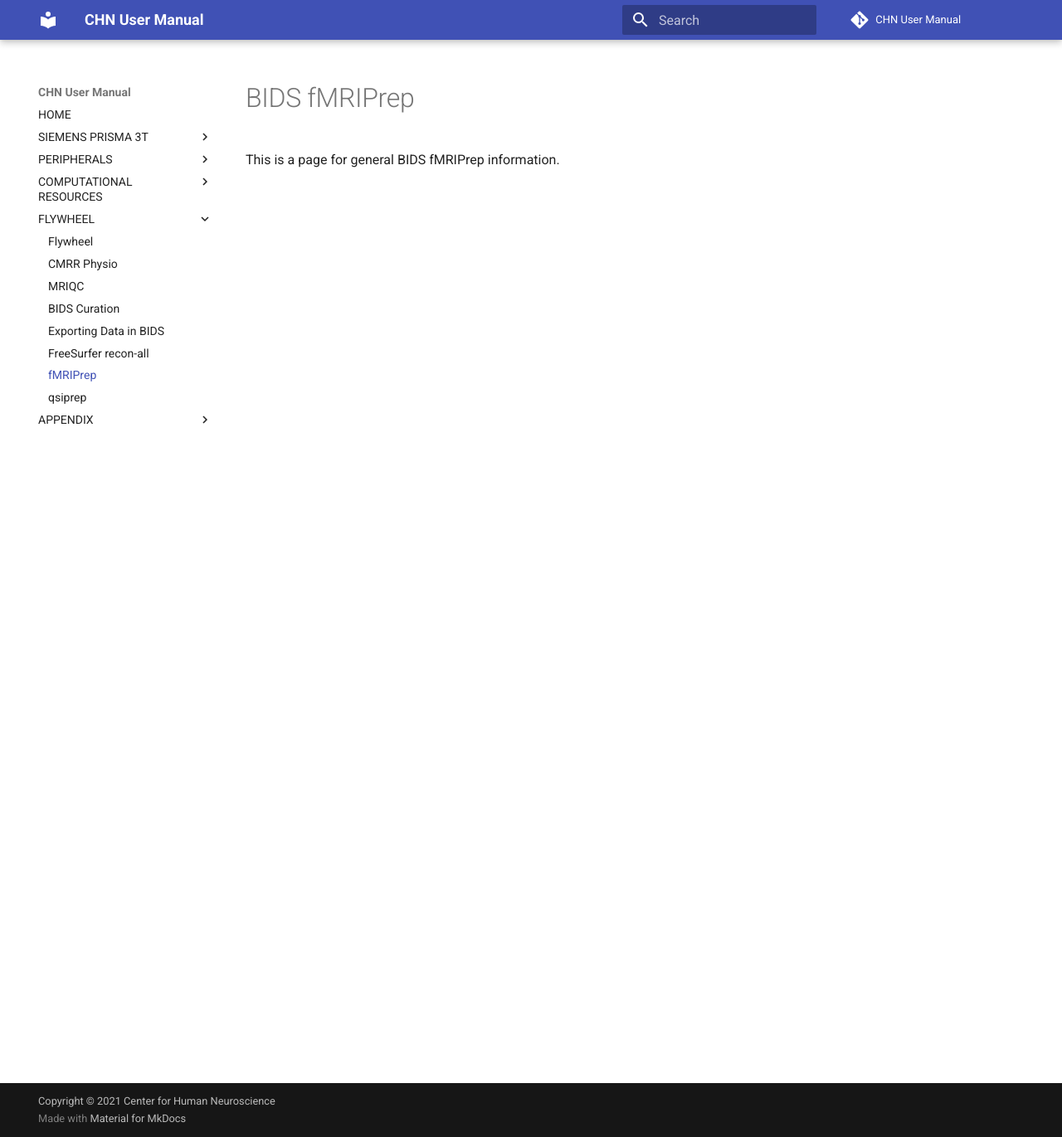
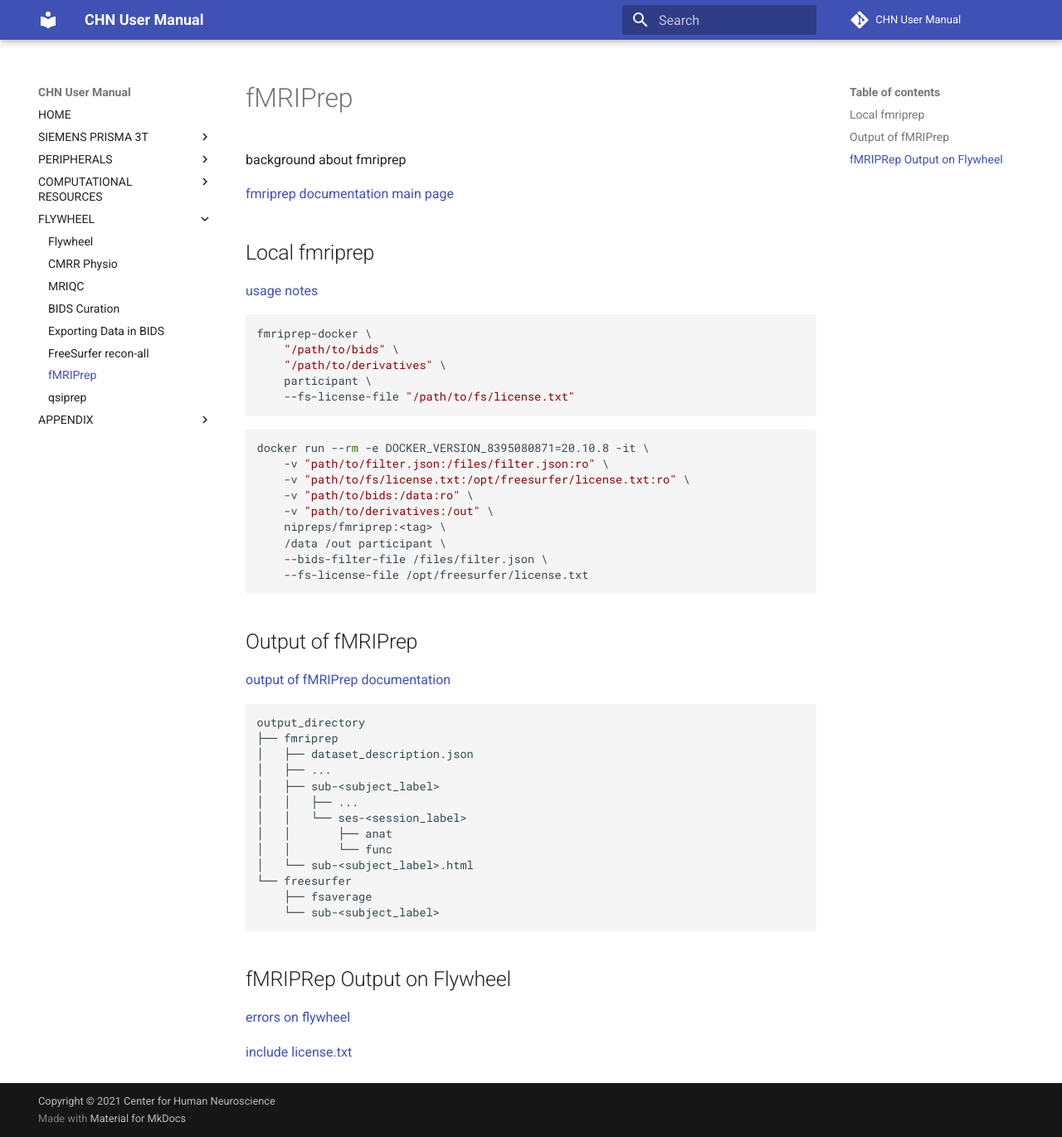
Before and after one commit to UW-CHN/CHN-User-Manual, an MkDocs documentation site: the page built from docs/flywheel/fmriprep.md, in a window 1280 px wide and 1371 px high. Shown: the whole window at 83% size. Built offline with MkDocs 1.6.1 and Material for MkDocs 9.7.7, drawn with Linux system fonts in a browser that asks for light colours; nearby versions of some CDN libraries; comment, search, counter and statistics services are not loaded.

Commit message:
draft 1 of fmriprep page

````diff
--- a/docs/flywheel/fmriprep.md
+++ b/docs/flywheel/fmriprep.md
@@ -1,3 +1,55 @@
-# BIDS fMRIPrep
+# fMRIPrep
 
-This is a page for general BIDS fMRIPrep information.
+background about fmriprep
+
+[fmriprep documentation main page](https://fmriprep.org/en/20.2.5/index.html)
+
+## Local fmriprep
+
+[usage notes](https://fmriprep.org/en/20.2.5/usage.html)
+
+```bash
+fmriprep-docker \
+    "/path/to/bids" \
+    "/path/to/derivatives" \
+    participant \
+    --fs-license-file "/path/to/fs/license.txt"
+```
+
+```bash
+docker run --rm -e DOCKER_VERSION_8395080871=20.10.8 -it \
+    -v "path/to/filter.json:/files/filter.json:ro" \
+    -v "path/to/fs/license.txt:/opt/freesurfer/license.txt:ro" \
+    -v "path/to/bids:/data:ro" \
+    -v "path/to/derivatives:/out" \
+    nipreps/fmriprep:<tag> \
+    /data /out participant \
+    --bids-filter-file /files/filter.json \
+    --fs-license-file /opt/freesurfer/license.txt
+```
+
+## Output of fMRIPrep
+
+[output of fMRIPrep documentation](https://fmriprep.org/en/20.2.5/outputs.html)
+
+```plaintext
+output_directory
+├── fmriprep
+│   ├── dataset_description.json
+│   ├── ...
+│   ├── sub-<subject_label>
+│   │   ├── ...
+│   │   └── ses-<session_label>
+│   │       ├── anat
+│   │       └── func
+│   └── sub-<subject_label>.html
+└── freesurfer
+    ├── fsaverage
+    └── sub-<subject_label>
+```
+
+## fMRIPRep Output on Flywheel
+
+[errors on flywheel](https://docs.flywheel.io/hc/en-us/articles/360018872774)
+
+[include license.txt](https://docs.flywheel.io/hc/en-us/articles/360013235453)
````
